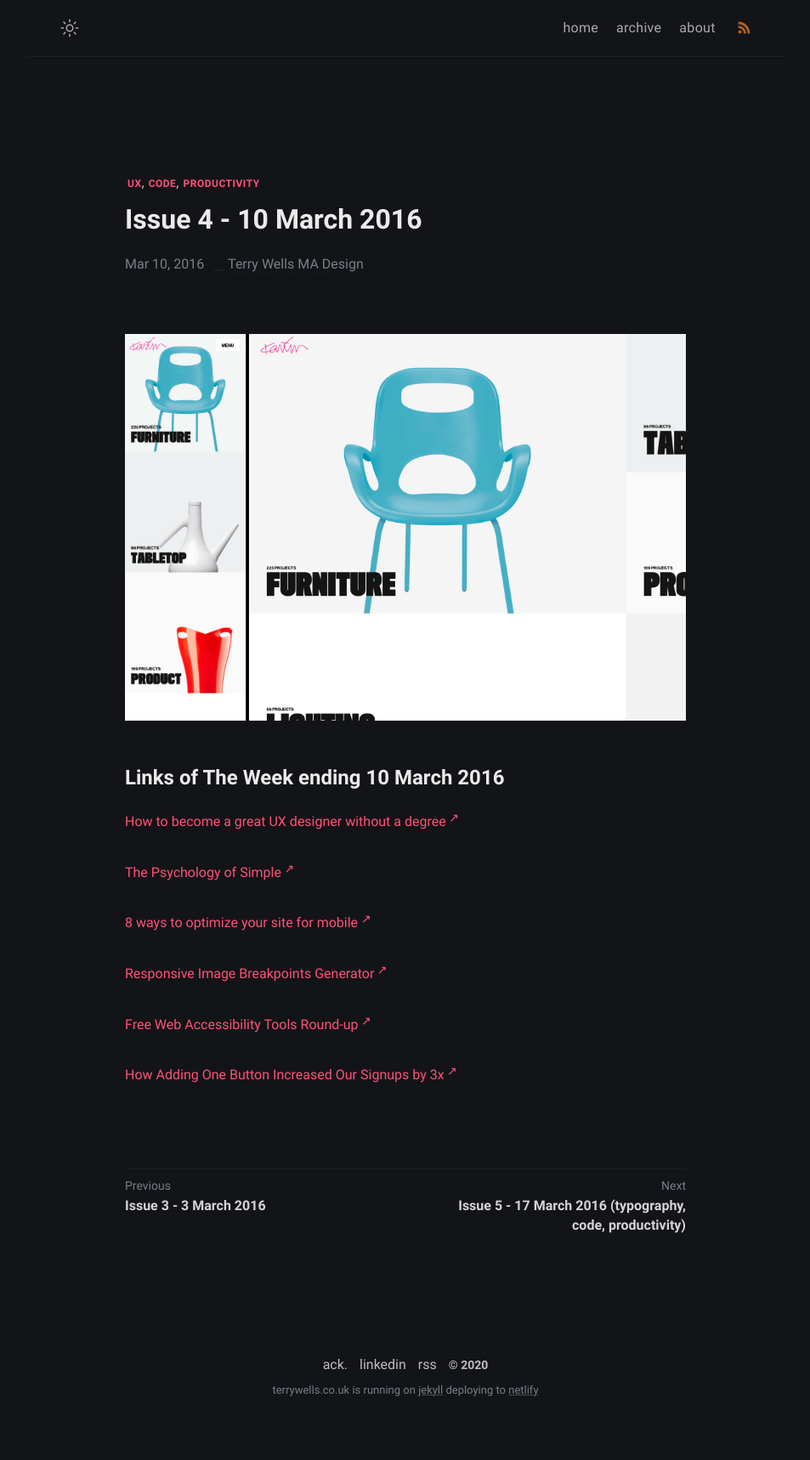
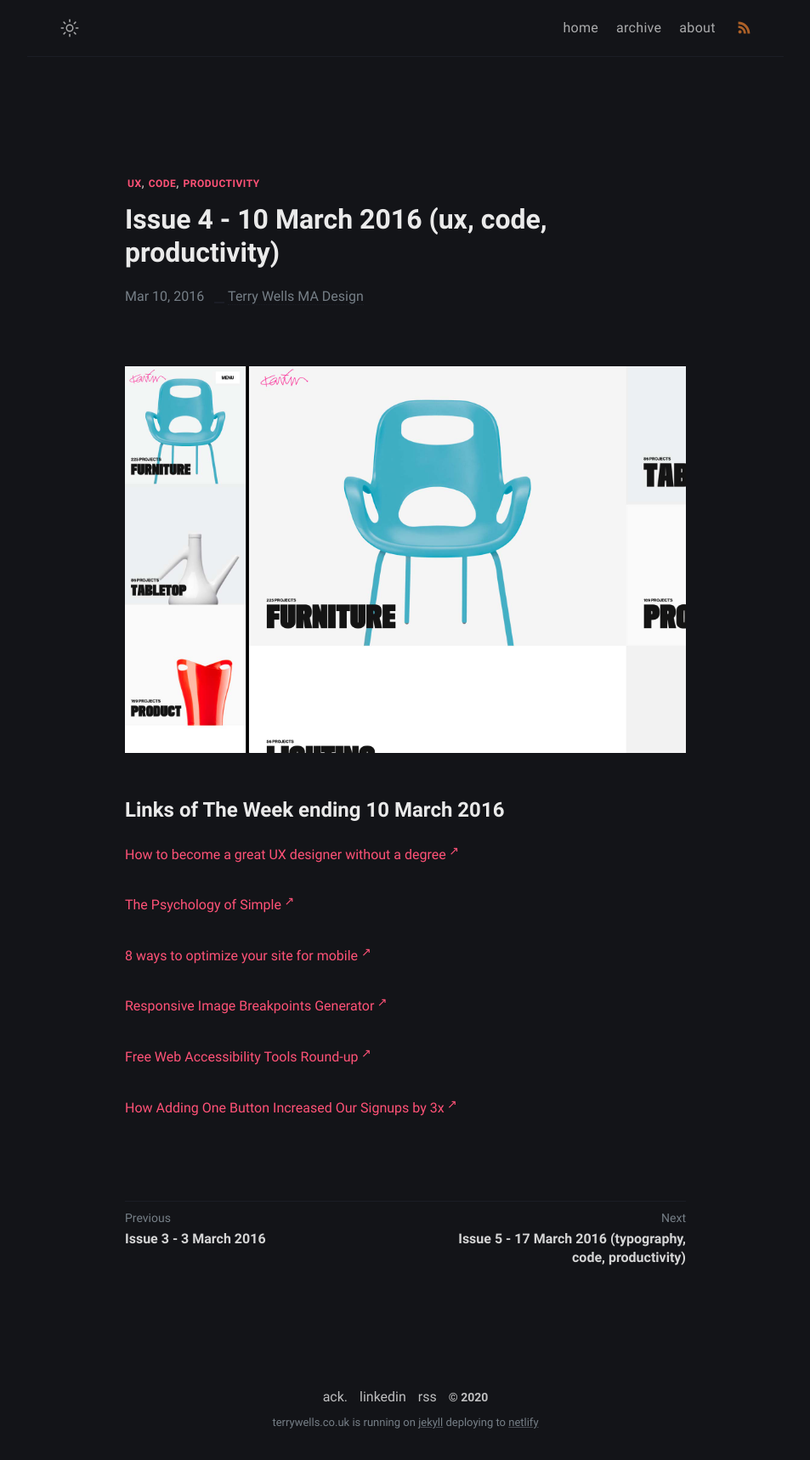
Before and after one commit to wristtattoo/jekyll-klise, a Jekyll site: the page built from _posts/2020-11-03-issue-4-10-march-2016.md, in a window 1280 px wide. Shown: the whole page at 85% size, without its empty margins (163-1116 px from the left). Built offline with Jekyll 4.4.1, drawn with Linux system fonts in a browser that asks for light colours; a script that is not in the unit is left out; before the commit the page ends 1680 px from its top, so only the background shows below that.

Commit message:
Update Links of The Week “2020-11-03-issue-4-10-march-2016”

```diff
--- a/_posts/2020-11-03-issue-4-10-march-2016.md
+++ b/_posts/2020-11-03-issue-4-10-march-2016.md
@@ -1,6 +1,6 @@
 ---
 layout: post
-title: Issue 4 - 10 March 2016
+title: Issue 4 - 10 March 2016 (ux, code, productivity)
 tags: ux code productivity
 date: 2016-03-10T09:22:28.934Z
 ---
```
